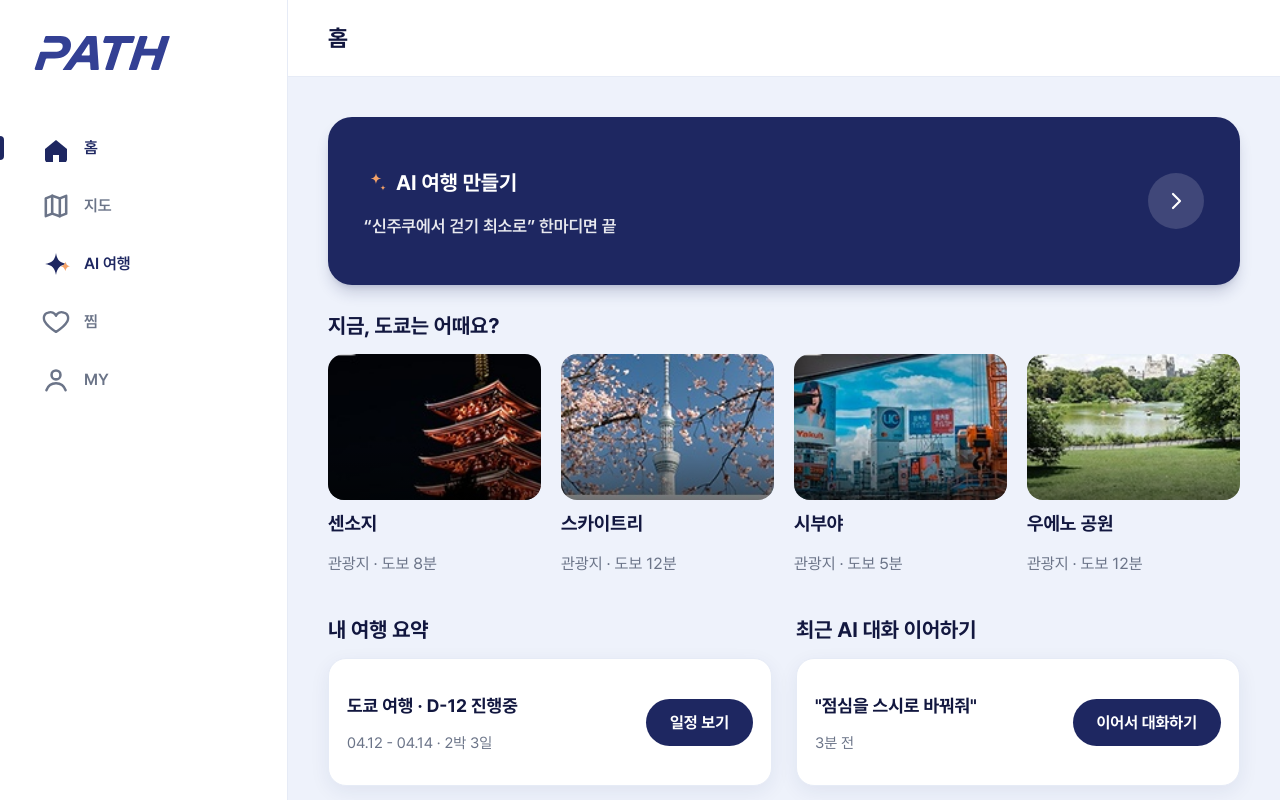
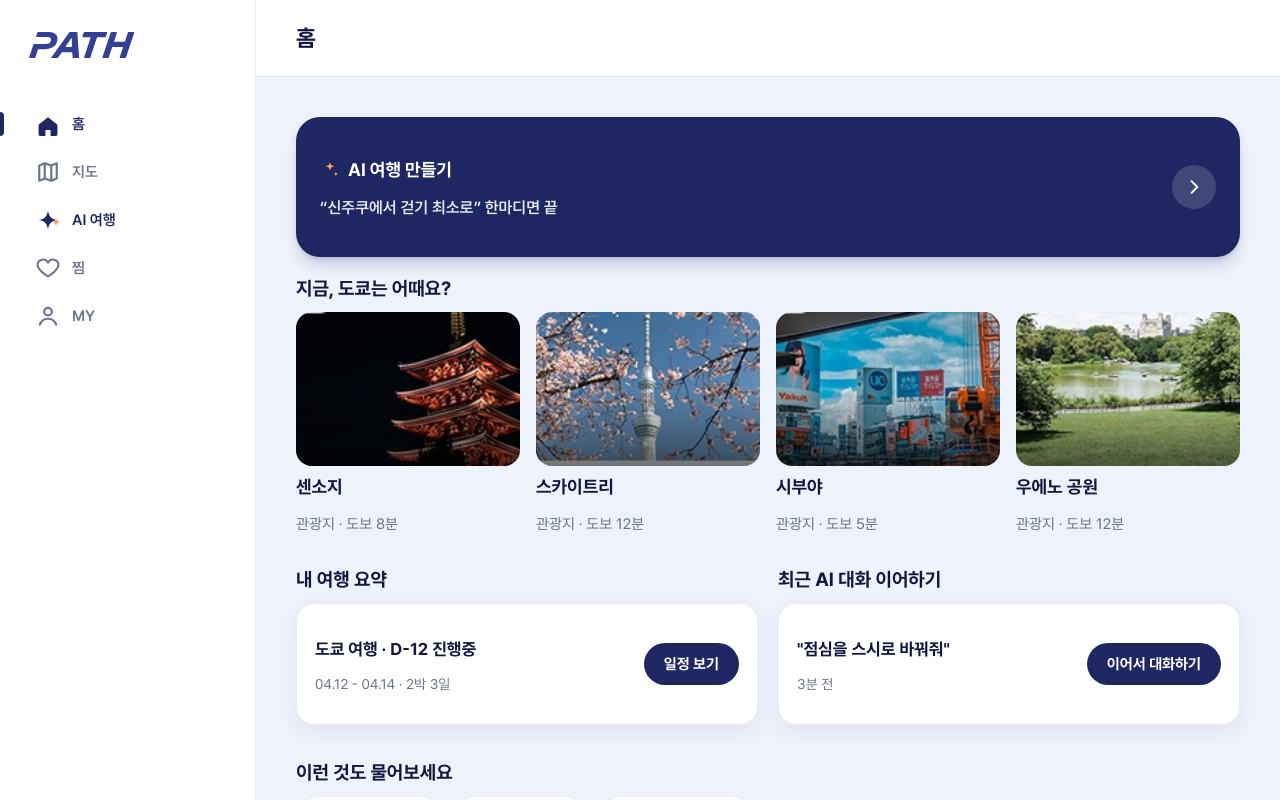
Before and after one commit to KIMGAYEONG12/PATH-app-Travel-with-Agent, a Next.js app: page /home in a window 1280 px wide. Shown: the top 800 px of the page. Built offline with nearby package versions, Linux system fonts and the light colour scheme.

Commit message:
클로드가 모바일 화면으로 만들어버려서 PC화면으로 복구

```diff
--- a/app/ai/analyzing/page.js
+++ b/app/ai/analyzing/page.js
@@ -1,7 +1,6 @@
 "use client";
 
 import { Suspense, useEffect, useRef, useState } from "react";
-import Link from "next/link";
 import { useRouter, useSearchParams } from "next/navigation";
 import Header from "@/components/Header";
 import Icon from "@/components/Icon";
@@ -68,18 +67,9 @@ function AiAnalyzingInner() {
   }
 
   return (
-    <div className="screen-scroll no-tab flex flex-col lg:min-h-[calc(100dvh-0px)] lg:flex-1">
-      <Header title="AI 분석 중" backHref="/ai" className="lg:hidden" />
-      {/* PC 헤더 — 노트북/컴퓨터 화면에서 다른 PC 화면들과 동일한 톤의
-          상단 바(뒤로가기 + 제목)를 씁니다. */}
-      <header className="hidden shrink-0 items-center gap-3 border-b border-line px-10 py-6 lg:flex">
-        <Link href="/ai" className="flex h-9 w-9 items-center justify-center rounded-full transition hover:bg-[#eef2fb]">
-          <Icon name="chevronRight" size={18} className="rotate-180" />
-        </Link>
-        <h1 className="text-[23px] font-bold text-navy-deep">AI 분석 중</h1>
-      </header>
-      <div className="container flex-1 lg:flex lg:items-center lg:justify-center lg:bg-[#eef2fb] lg:px-10">
-        <div className="lg:mx-auto lg:w-full lg:max-w-[560px] lg:rounded-3xl lg:border lg:border-line lg:bg-white lg:px-14 lg:py-14">
+    <div className="screen-scroll no-tab flex flex-col lg:min-h-[calc(100dvh-0px)] lg:flex-1 lg:justify-center">
+      <Header title="AI 분석 중" backHref="/ai" />
+      <div className="container lg:mx-auto lg:w-full lg:max-w-[440px] lg:px-0">
         {failed ? (
           <div style={{ display: "flex", flexDirection: "column", alignItems: "center", textAlign: "center", padding: "60px 10px 0" }} className="lg:pt-0">
             <div
@@ -140,7 +130,6 @@ function AiAnalyzingInner() {
             </Card>
           </>
         )}
-        </div>
       </div>
     </div>
   );
--- a/app/ai/layout.js
+++ b/app/ai/layout.js
@@ -6,17 +6,7 @@ import Sidebar from "@/components/Sidebar";
 // AI 여행 플로우도 PC에서는 path_zip처럼 좌측 사이드바를 함께 보여줍니다.
 // /ai 와 /ai/chat 은 프로토타입처럼 좌우 2단(요청/미리보기, 대화/미리보기)
 // 이므로 폭 제한 없이 전체 폭을 쓰고, 나머지 플로우 화면은 가운데 정렬합니다.
-// /ai/analyzing, /ai/reanalyzing도 노트북/컴퓨터 화면에서 가운데 좁은 컬럼에
-// 테두리로 갇혀 태블릿처럼 보이지 않도록 폭 제한 없는 화면으로 둡니다.
-const WIDE_ROUTES = [
-  "/ai",
-  "/ai/chat",
-  "/ai/route",
-  "/ai/changed",
-  "/ai/result",
-  "/ai/analyzing",
-  "/ai/reanalyzing",
-];
+const WIDE_ROUTES = ["/ai", "/ai/chat", "/ai/route", "/ai/changed", "/ai/result"];
 
 export default function AiLayout({ children }) {
   const pathname = usePathname();
--- a/app/home/page.js
+++ b/app/home/page.js
@@ -25,27 +25,27 @@ export default function HomePage() {
   return (
     <TabShell title="홈">
       <LogoHeader />
-      <main className="flex flex-col gap-5 px-5 pt-2 lg:gap-7 lg:px-0">
+      <main className="flex flex-col gap-5 px-5 pt-2 lg:px-0">
         <Link
           href="/ai"
-          className="flex items-center justify-between rounded-3xl bg-navy px-6 py-6 text-white shadow-lg shadow-navy/20 lg:px-9 lg:py-8"
+          className="flex items-center justify-between rounded-3xl bg-navy px-6 py-6 text-white shadow-lg shadow-navy/20"
         >
           <div>
-            <p className="flex items-center gap-2 text-[18px] font-bold lg:text-[21px]">
-              <IconSparkle className="h-5 w-5 text-accent-orange lg:h-6 lg:w-6" />
+            <p className="flex items-center gap-2 text-[18px] font-bold">
+              <IconSparkle className="h-5 w-5 text-accent-orange" />
               AI 여행 만들기
             </p>
-            <p className="mt-2 text-[16px] font-semibold text-white/90 lg:mt-3 lg:text-[17px]">
+            <p className="mt-2 text-[16px] font-semibold text-white/90">
               &ldquo;신주쿠에서 걷기 최소로&rdquo; 한마디면 끝
             </p>
           </div>
-          <span className="flex h-11 w-11 shrink-0 items-center justify-center rounded-full bg-white/15 lg:h-14 lg:w-14">
-            <IconChevronRight className="h-5 w-5 lg:h-6 lg:w-6" />
+          <span className="flex h-11 w-11 shrink-0 items-center justify-center rounded-full bg-white/15">
+            <IconChevronRight className="h-5 w-5" />
           </span>
         </Link>
 
         <section>
-          <h2 className="mb-3 text-[19px] font-bold text-navy-deep lg:mb-4 lg:text-[21px]">지금, 도쿄는 어때요?</h2>
+          <h2 className="mb-3 text-[19px] font-bold text-navy-deep">지금, 도쿄는 어때요?</h2>
 
           {/* 모바일: 이미지 위에 이름 오버레이 (3개) */}
           <div className="grid grid-cols-3 gap-3 lg:hidden">
@@ -58,7 +58,7 @@ export default function HomePage() {
 
           {/* PC: 이미지 아래에 이름/부제 표기 (4개) — 원본 디자인처럼 4개 열이
               컨테이너 폭을 꽉 채우도록 표시 (폭 제한 없음). */}
-          <div className="hidden lg:grid lg:grid-cols-4 lg:gap-5">
+          <div className="hidden lg:grid lg:grid-cols-4 lg:gap-4">
             {SPOTS.map((s) => (
               <Link key={s.name} href={`/ai/place/${s.id}`} className="block">
                 <PlacePhoto
@@ -66,8 +66,8 @@ export default function HomePage() {
                   className="aspect-[16/11] w-full rounded-2xl"
                   labelClassName="hidden"
                 />
-                <p className="mt-3 text-[19px] font-bold text-navy-deep">{s.name}</p>
-                <p className="mt-1 text-[16px] text-muted">{s.time}</p>
+                <p className="mt-2.5 text-[18px] font-bold text-navy-deep">{s.name}</p>
+                <p className="mt-1 text-[15px] text-muted">{s.time}</p>
               </Link>
             ))}
           </div>
@@ -97,16 +97,16 @@ export default function HomePage() {
         </div>
 
         {/* PC: "지금, 도쿄는 어때요?"와 같은 방식으로 제목을 카드 밖에 표기 */}
-        <div className="hidden gap-6 pb-4 lg:grid lg:grid-cols-2">
+        <div className="hidden gap-5 pb-4 lg:grid lg:grid-cols-2">
           <div>
-            <h2 className="mb-4 text-[21px] font-bold text-navy-deep">내 여행 요약</h2>
+            <h2 className="mb-3 text-[19px] font-bold text-navy-deep">내 여행 요약</h2>
             <Link href="/my/trips" className="block">
               <Card className="flex items-center justify-between">
                 <div>
-                  <p className="text-[18px] font-bold text-navy-deep">도쿄 여행 · D-12 진행중</p>
-                  <p className="mt-1 text-[15px] text-muted">04.12 - 04.14 · 2박 3일</p>
+                  <p className="text-[17px] font-bold text-navy-deep">도쿄 여행 · D-12 진행중</p>
+                  <p className="mt-0.5 text-[14px] text-muted">04.12 - 04.14 · 2박 3일</p>
                 </div>
-                <span className="shrink-0 rounded-xl bg-navy px-6 py-3.5 text-[16px] font-bold text-white">
+                <span className="shrink-0 rounded-xl bg-navy px-5 py-3 text-[15px] font-bold text-white">
                   일정 보기
                 </span>
               </Card>
@@ -114,14 +114,14 @@ export default function HomePage() {
           </div>
 
           <div>
-            <h2 className="mb-4 text-[21px] font-bold text-navy-deep">최근 AI 대화 이어하기</h2>
+            <h2 className="mb-3 text-[19px] font-bold text-navy-deep">최근 AI 대화 이어하기</h2>
             <Link href="/ai/chat" className="block">
               <Card className="flex items-center justify-between">
                 <div>
-                  <p className="text-[18px] font-bold text-navy-deep">&quot;점심을 스시로 바꿔줘&quot;</p>
-                  <p className="mt-1 text-[15px] text-muted">3분 전</p>
+                  <p className="text-[17px] font-bold text-navy-deep">&quot;점심을 스시로 바꿔줘&quot;</p>
+                  <p className="mt-0.5 text-[14px] text-muted">3분 전</p>
                 </div>
-                <span className="shrink-0 rounded-xl bg-navy px-6 py-3.5 text-[16px] font-bold text-white">
+                <span className="shrink-0 rounded-xl bg-navy px-5 py-3 text-[15px] font-bold text-white">
                   이어서 대화하기
                 </span>
               </Card>
@@ -131,13 +131,13 @@ export default function HomePage() {
 
         {/* PC 전용 — 모바일 프로토타입("홈")에는 없는 섹션 */}
         <section className="hidden pb-6 lg:block">
-          <h2 className="mb-4 text-[21px] font-bold text-navy-deep">이런 것도 물어보세요</h2>
+          <h2 className="mb-3 text-[19px] font-bold text-navy-deep">이런 것도 물어보세요</h2>
           <div className="flex flex-wrap gap-3">
             {ASK_CHIPS.map((c) => (
               <Link
                 key={c.label}
                 href={c.href}
-                className="rounded-full border border-line bg-white px-6 py-3.5 text-[17px] font-semibold text-navy-deep transition hover:border-navy"
+                className="rounded-full border border-line bg-white px-5 py-3 text-[16px] font-semibold text-navy-deep transition hover:border-navy"
               >
                 {c.label}
               </Link>
--- a/components/Sidebar.js
+++ b/components/Sidebar.js
@@ -42,11 +42,11 @@ export default function Sidebar() {
   const pathname = usePathname();
 
   return (
-    <aside className="hidden lg:flex w-72 shrink-0 flex-col border-r border-line bg-white px-7 py-9">
-      <Link href="/home" className="mb-12 block w-36">
+    <aside className="hidden lg:flex w-64 shrink-0 flex-col border-r border-line bg-white px-6 py-8">
+      <Link href="/home" className="mb-10 block w-28">
         <Image src="/logo/logo-text.svg" alt="PATH" width={270} height={63} className="w-full h-auto" />
       </Link>
-      <ul className="flex flex-col gap-1.5">
+      <ul className="flex flex-col gap-1">
         {TABS.map(({ href, label, icon: Icon, fixed }) => {
           const active = pathname === href || pathname.startsWith(href + "/");
           const submenu = SUBMENUS[href];
@@ -59,26 +59,26 @@ export default function Sidebar() {
           return (
             <li key={href} className="relative">
               {showIndicator && (
-                <span className="absolute -left-7 top-1/2 h-6 w-1 -translate-y-1/2 rounded-r-full bg-navy" />
+                <span className="absolute -left-6 top-1/2 h-6 w-1 -translate-y-1/2 rounded-r-full bg-navy" />
               )}
               <Link
                 href={href}
-                className={`flex items-center gap-3.5 rounded-xl px-3.5 py-3 text-[16px] font-semibold transition ${
+                className={`flex items-center gap-3 rounded-xl px-3 py-2.5 text-[15px] font-semibold transition ${
                   fixed ? "text-navy" : active ? "text-navy" : "text-muted hover:text-navy"
                 }`}
               >
-                <Icon className="h-7 w-7" />
+                <Icon className="h-6 w-6" />
                 {label}
               </Link>
 
               {submenu && inSection && (
-                <ul className="mt-1 flex flex-col gap-0.5 pl-[52px]">
+                <ul className="mt-1 flex flex-col gap-0.5 pl-11">
                   {submenu.map((sub) => {
                     const subActive = sub.href === activeSubHref;
                     return (
                       <li key={sub.href} className="relative">
                         {subActive && (
-                          <span className="absolute -left-[76px] top-1/2 h-6 w-1 -translate-y-1/2 rounded-r-full bg-navy" />
+                          <span className="absolute -left-[68px] top-1/2 h-6 w-1 -translate-y-1/2 rounded-r-full bg-navy" />
                         )}
                         <Link
                           href={sub.href}
```
Also changed, not shown: app/ai/changed/page.js (+8 -9 lines), app/ai/reanalyzing/page.js (+4 -14 lines), app/favorites/page.js (+9 -9 lines), app/login/page.js (+6 -7 lines), app/map/page.js (+7 -41 lines), app/my/trips/page.js (+48 -16 lines).
